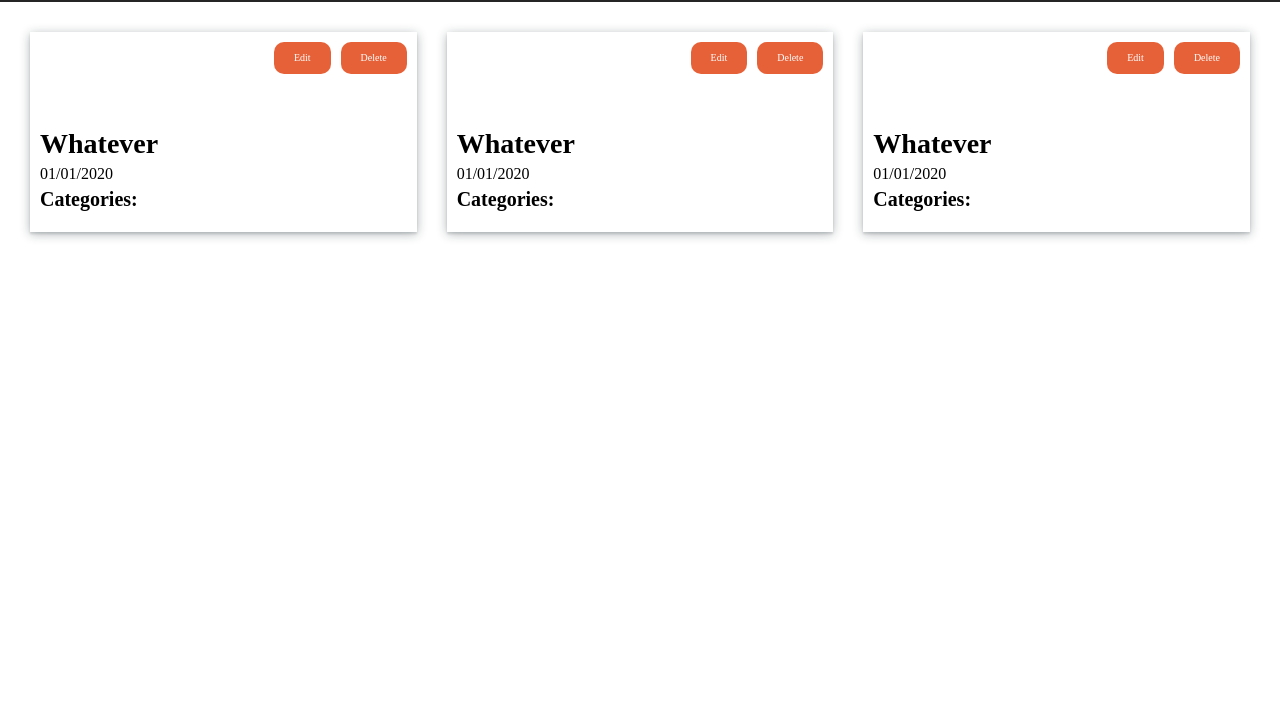
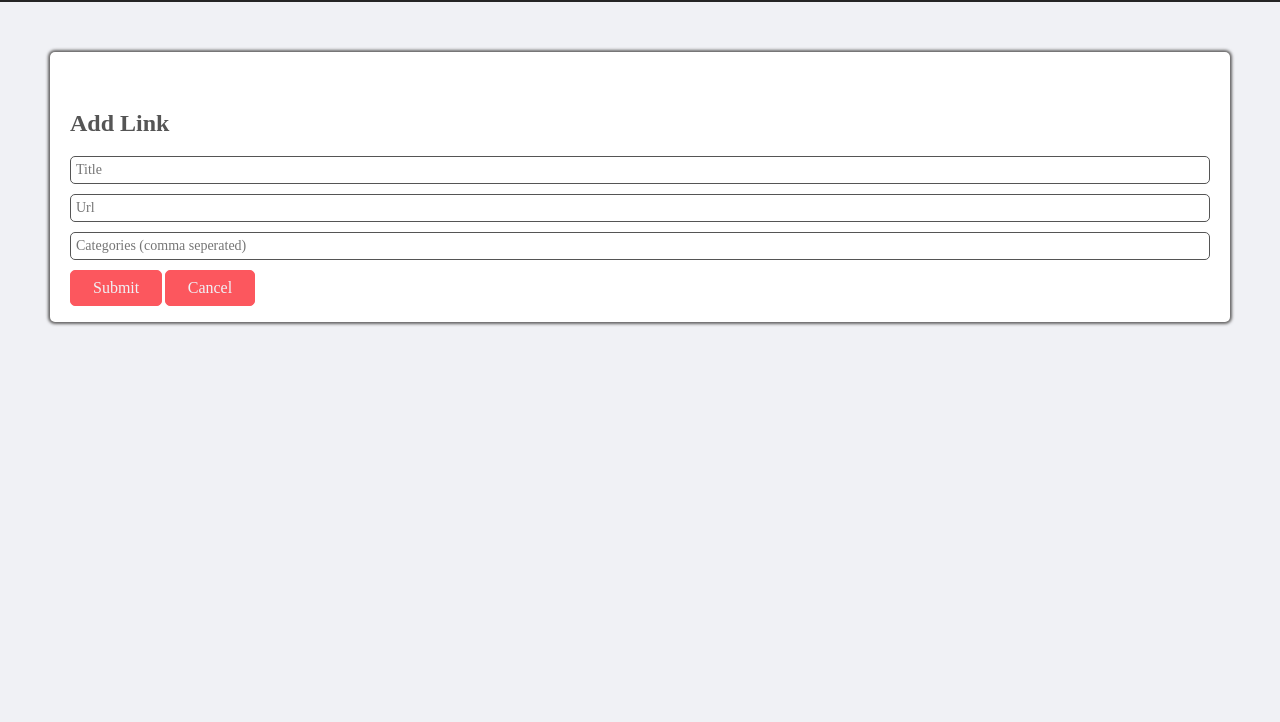
Before and after one commit to Esmith24/Link_saver, a plain HTML site: page index.html in a window 1280 px wide. Shown: the part 78-800 px from the top of the page. Drawn offline with Linux system fonts and the light colour scheme.

Commit message:
css/html

```diff
--- a/css/style.css
+++ b/css/style.css
@@ -9,12 +9,14 @@
 :root {
   --fs-h1: 4rem;
   --fs-h2: 2.8rem;
-  --fs-h3: 2rem;
+  --fs-h3: 2.4rem;
   --fs-body: 1.6rem;
 
   --primary-col: rgb(37, 37, 37);
-  --secondary-col: rgb(231, 97, 56);
-  --accent-col: #fff;
+  --secondary-col: #fc575e;
+  --light-accent-col: #f0f1f5;
+  --dark-accent-col: #333;
+  --fc-primary: #555;
 }
 
 h1 {
@@ -36,9 +38,17 @@ html {
 
 body {
   line-height: 1.4;
+  color: var(--fc-primary);
+  background-color: var(--light-accent-col);
 }
 
+a {
+  text-decoration: none;
+}
+
+/* --------------------------*/
 /* Header */
+/*---------------------------*/
 
 header {
   display: flex;
@@ -49,12 +59,69 @@ header {
 }
 
 .logo {
-  color: var(--accent-col);
+  color: var(--light-accent-col);
 }
 
 i {
-  color: var(--accent-col);
+  color: var(--light-accent-col);
   font-size: var(--fs-h3);
+}
+
+i:hover {
+  color: var(--secondary-col);
+}
+
+/*  cards */
+.card-container {
+  padding: 4rem;
+}
+
+/* --------------------------*/
+/* form */
+/*---------------------------*/
+
+.panel {
+  background-color: #fff;
+  border-radius: 5px;
+  box-shadow: 0px 0px 3px 2px rgb(100, 99, 99);
+  height: 27rem;
+  padding: 4rem 2rem;
+  margin: 1rem;
+}
+
+.link-heading {
+  margin: 1.5rem 0;
+}
+
+.panel__input {
+  display: block;
+  border-radius: 5px;
+  border: 1px solid var(--fc-primary);
+  padding: 0.5rem 0.5rem;
+  margin: 1rem 0;
+  width: 100%;
+  font-size: 1.4rem;
+}
+
+/* --------------------------*/
+/* Buttons */
+/*---------------------------*/
+
+input[type="submit"],
+button {
+  padding: 0.8rem 2.2rem;
+  border-radius: 5px;
+  border: 1px solid var(--secondary-col);
+  background-color: var(--secondary-col);
+  color: var(--light-accent-col);
+  font-size: 1.6rem;
+}
+
+input[type="submit"]:hover,
+button:hover {
+  cursor: pointer;
+  color: var(--secondary-col);
+  background: white;
 }
 
 .button__add-icon {
@@ -63,55 +130,3 @@ i {
   cursor: pointer;
   padding: 1rem;
 }
-
-i:hover {
-  color: var(--secondary-col);
-}
-
-/*  cards */
-.card-container {
-  display: grid;
-  gap: 3rem;
-  padding: 3rem;
-}
-
-.card__one,
-.card__two,
-.card__three {
-  height: 20rem;
-  box-shadow: rgba(14, 30, 37, 0.12) 0px 2px 2px 0px,
-    rgba(14, 30, 37, 0.32) 0px 2px 10px 0px;
-}
-
-.card__body {
-  margin: 5rem 0 1rem 1rem;
-}
-
-/* Grid */
-.grid__1x3 {
-  grid-template-columns: 1fr 1fr 1fr;
-}
-
-/* buttons */
-.btn {
-  background-color: var(--secondary-col);
-  color: #fff;
-  border: none;
-  padding: 1rem 2rem;
-  border-radius: 10px;
-  cursor: pointer;
-}
-
-.btn:hover {
-  background-color: transparent;
-  border: 1px solid var(--secondary-col);
-  color: var(--secondary-col);
-}
-
-.card__btn {
-  display: flex;
-  justify-content: flex-end;
-  gap: 1rem;
-  padding-right: 1rem;
-  padding-top: 1rem;
-}
--- a/index.html
+++ b/index.html
@@ -15,44 +15,32 @@
 <body>
     <header>
         <h1 class="logo">Link Saver</h1>
-        <button class="button__add-icon"><i class="fas fa-plus"></i></button>
+        <button class="button__add-icon" id="addBtn"><i class="fas fa-plus"></i></button>
     </header>
 
     <main>
-        <div class="card-container grid__1x3">
-            <div class="card__one">
-                <div class="card__btn">
-                    <button class="btn">Edit</button>
-                    <button class="btn">Delete</button>
-                </div>
-                <div class="card__body">
-                    <h2>Whatever</h2>
-                    <p>01/01/2020</p>
-                    <h3>Categories:</h3>
-                </div>
+        <div class="card-container">
+
+            <div class="panel" id="addLinkPanel">
+                <h3 class="link-heading">Add Link</h3>
+                <form id="addLinkForm">
+                    <input class="panel__input" name="title" id="linkTitle" type="text" placeholder="Title">
+                    <input class="panel__input" name="url" id="linkUrl" type="text" placeholder="Url">
+                    <input class="panel__input" name="category" id="linkCategorory" type="text"
+                        placeholder="Categories (comma seperated)">
+                    <div id="addedCategories">
+
+                    </div>
+
+                    <input type="submit" id="submitButton" value="Submit"></input>
+                    <input type="submit" id="cancelButton" value="Cancel"></input>
+                </form>
             </div>
-            <div class="card__two">
-                <div class="card__btn">
-                    <button class="btn">Edit</button>
-                    <button class="btn">Delete</button>
-                </div>
-                <div class="card__body">
-                    <h2>Whatever</h2>
-                    <p>01/01/2020</p>
-                    <h3>Categories:</h3>
-                </div>
+
+            <div id="linksList">
+
             </div>
-            <div class="card__three">
-                <div class="card__btn">
-                    <button class="btn">Edit</button>
-                    <button class="btn">Delete</button>
-                </div>
-                <div class="card__body">
-                    <h2>Whatever</h2>
-                    <p>01/01/2020</p>
-                    <h3>Categories:</h3>
-                </div>
-            </div>
+
         </div>
     </main>
 
```
